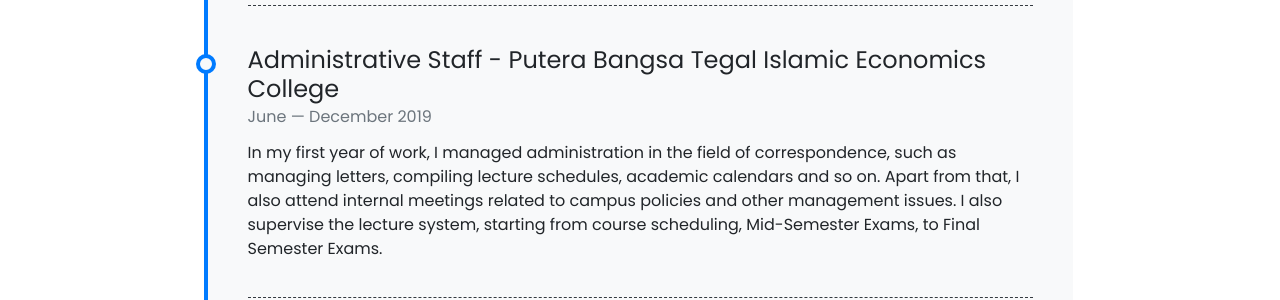
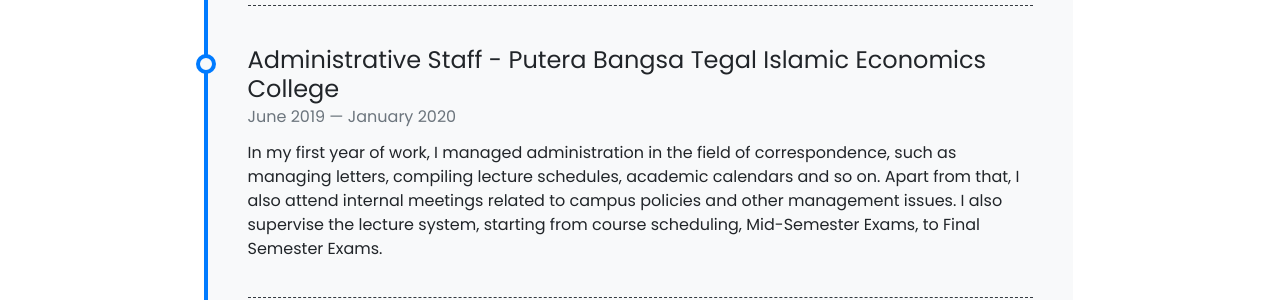
Before and after one commit to ajisetiawan716/ajisetiawan716.github.io, a Jekyll site: the page built from pages/about.md, in a window 1280 px wide and 900 px high, scrolled down 2207 px. Shown: the part 169-469 px from the top of the window. Built offline with Jekyll 4.4.1, drawn with Linux system fonts in a browser that asks for light colours; nearby versions of some CDN libraries; emoji names are drawn with the system emoji font; comment, search, counter and statistics services are not loaded.

Commit message:
Update timeline.yml

```diff
--- a/_data/timeline.yml
+++ b/_data/timeline.yml
@@ -3,8 +3,8 @@
   to: March 2017
   description: During my internship I learned about creating banner design concepts, photo manipulation and learning Adobe Photoshop and making the banner printing process and carrying out the finishing process until it was ready to use..
 - title: Administrative Staff - Putera Bangsa Tegal Islamic Economics College
-  from: June
-  to: December 2019
+  from: June 2019
+  to: January 2020
   description: In my first year of work, I managed administration in the field of correspondence, such as managing letters, compiling lecture schedules, academic calendars and so on. Apart from that, I also attend internal meetings related to campus policies and other management issues. I also supervise the lecture system, starting from course scheduling, Mid-Semester Exams, to Final Semester Exams.
 - title: Marketing Team - Captain's Club Tegal Hotel and Cruise Ship School
   from: February
```
